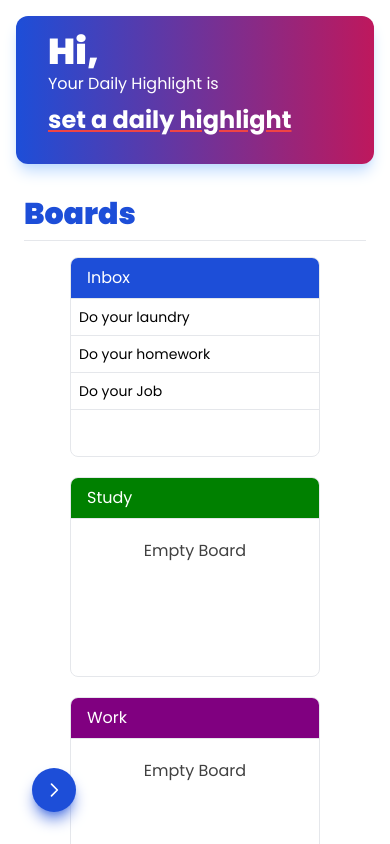
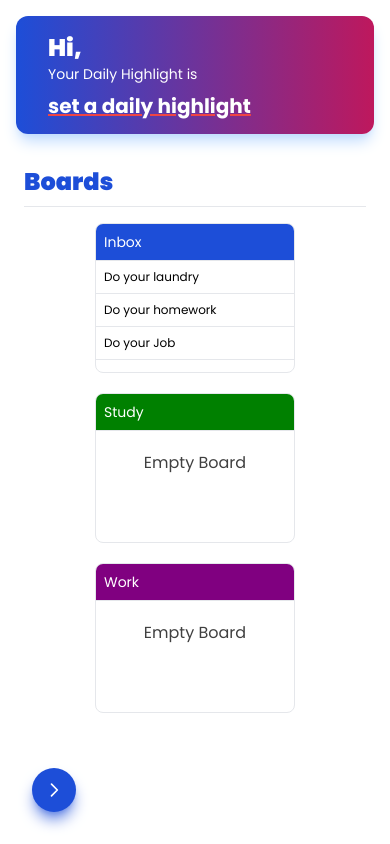
Before and after one commit to Arslan-Soomro/doit, a React (Vite) app: page / in a window 390 px wide. Built offline with nearby package versions, Linux system fonts and the light colour scheme.

Commit message:
Adjusted sizes to be more responsive

```diff
--- a/src/App.tsx
+++ b/src/App.tsx
@@ -13,10 +13,10 @@ import { useStore } from "./components/store";
 function App() {
   //TODO Save Todos to local Storage
   //TODO Add Focus Mode
-  //TODO add Board View
   //TODO Add Animations
 
   //TODO app is not responsive
+  //TODO cleanup dummy data
 
   const [isSideOpen, setIsSideOpen] = useState(false);
   const [isBoardOpen, setIsBoardOpen] = useState(true);
@@ -43,7 +43,7 @@ function App() {
             <Sidebar setBoardOpen={setIsBoardOpen} />
           </div>
           <div className="flex-1 flex h-full w-full flex-col">
-            <div className="p-4 h-[180px]">
+            <div className="p-4 h-[150px] sm:h-[180px]">
               <Header />
             </div>
             <div className="flex-1 py-4 overflow-y-auto">
--- a/src/components/Backdrop.tsx
+++ b/src/components/Backdrop.tsx
@@ -7,7 +7,7 @@ interface props {
 const Backdrop = ({ children } : props) => {
 
     return(
-    <div className="flex justify-center items-center w-full h-full absolute bg-black bg-opacity-20">
+    <div className="flex justify-center items-center w-full h-full fixed p-3 bg-black bg-opacity-20">
         {children}
     </div>)
 }
--- a/src/components/Board.tsx
+++ b/src/components/Board.tsx
@@ -13,15 +13,15 @@ const Board = ({ name, color }: props) => {
   );
 
   return (
-    <div className="border rounded-lg w-[250px] h-[200px] overflow-hidden">
+    <div className="border rounded-lg w-[200px] h-[150px] sm:w-[250px] sm:h-[200px] overflow-hidden">
       <div
-        className="border-b px-4 py-2 text-white w-full"
+        className="border-b text-sm sm:text-base px-2 sm:px-4 py-2 text-white w-full"
         style={{ backgroundColor: color }}
       >
         {name}
       </div>
       {todos.length > 0 ?
-      <div className="text-sm w-full h-full overflow-y-auto">
+      <div className="w-full h-full overflow-y-auto">
         {todos.map((item, ind) => {
           return <MiniTodo key={ind} text={item.text} done={item.done} />;
         })}
--- a/src/components/BoardContainer.tsx
+++ b/src/components/BoardContainer.tsx
@@ -8,7 +8,7 @@ const BoardContainer = () => {
   return (
     <div className="w-full h-full">
       <div className="w-full flex items-center px-6 justify-between">
-        <h3 className="text-3xl font-black text-pclr-500">Boards</h3>
+        <h3 className="text-2xl sm:text-3xl font-black text-pclr-500">Boards</h3>
       </div>
       <div className="px-6">
         <hr className="my-2" />
--- a/src/components/Header.tsx
+++ b/src/components/Header.tsx
@@ -6,9 +6,9 @@ const Header = () => {
 
     return(
         <div className="text-white px-8 py-4 rounded-xl bg-gradient-to-r from-pclr-500 to-sclr-500 w-full h-full shadow-lg shadow-blue-200">
-            <h4 className="font-black text-4xl">Hi,</h4>
-            <p className="mb-2">Your Daily Highlight is</p>
-            <h4 className="font-bold text-2xl underline decoration-red-500 w-full truncate">{highlight}</h4>
+            <h4 className="font-black text-2xl sm:text-4xl">Hi,</h4>
+            <p className="mb-2 text-sm sm:text-base">Your Daily Highlight is</p>
+            <h4 className="font-bold text-xl sm:text-2xl underline decoration-red-500 w-full truncate">{highlight}</h4>
         </div>
     )
 }
--- a/src/components/ListContainer.tsx
+++ b/src/components/ListContainer.tsx
@@ -10,10 +10,10 @@ const ListContainer = () => {
   return (
     <>
       <div className="w-full flex items-center px-6 justify-between">
-        <h3 className="text-3xl font-black text-pclr-500">Todos</h3>
+        <h3 className="text-2xl sm:text-3xl font-black text-pclr-500">Todos</h3>
         <div className="flex items-center space-x-2 mx-4">
           <ColorDot color={currentBoard.color} />
-          <p className="text-nclr-900">{currentBoard.name}</p>
+          <p className="text-nclr-900 text-sm sm:text-base">{currentBoard.name}</p>
         </div>
       </div>
       <div className="px-6">
@@ -21,7 +21,6 @@ const ListContainer = () => {
       </div>
       <div className="px-6 pb-4 container">
         <SmartTodosList />
-
           <button
             onClick={addTodoHandler}
             className="flex justify-center border-2 border-dashed border-sclr-100 text-sclr-200 p-3 w-full rounded-lg"
--- a/src/components/MiniTodo.tsx
+++ b/src/components/MiniTodo.tsx
@@ -23,7 +23,7 @@ const MiniTodo = ({ text, done } : {text: string, done: boolean}) => {
 
     return(
         <button onClick={toggler} className={`p-2 border-b transition-colors w-full text-left ${isDone ? "bg-green-100 hover:bg-green-200" : "bg-white hover:bg-nclr-100"}`}>
-            <p className="text-sm w-full text-left">{text}</p>
+            <p className="text-xs sm:text-sm w-full text-left">{text}</p>
         </button>
     )
 }
--- a/src/components/Todo.tsx
+++ b/src/components/Todo.tsx
@@ -104,7 +104,7 @@ const Todo = ({ done, text, attachedBoard }: TODO) => {
               if (!isEditable) toggler();
             }}
             ref={textRef}
-            className={`text-nclr-700 ${
+            className={`text-sm sm:text-base text-nclr-700 ${
               isChecked ? "line-through" : ""
             } cursor-pointer w-full break-all pr-2 focus-visible:outline-none`}
             contentEditable={isEditable}
```
